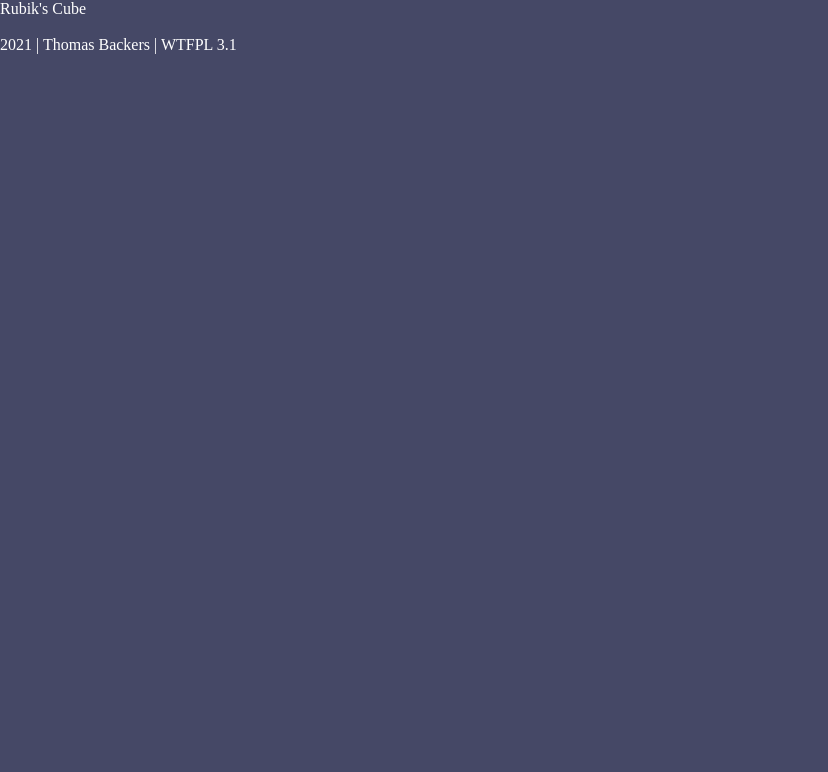
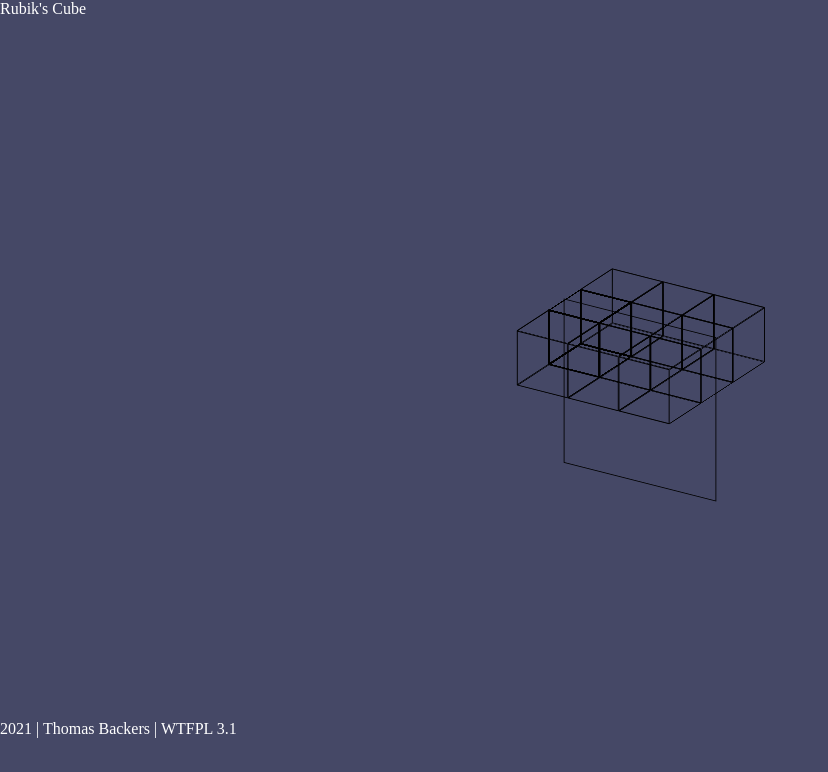
Before and after one commit to ThomasBackers/Rubik-s-Cube, a website built with Parcel: page src/index.html in a window 1280 px wide. Shown: the whole page, without its empty margins (0-828 px from the left). Built offline with nearby package versions, Linux system fonts and the light colour scheme.

Commit message:
satisfying result, new approach found

```diff
--- a/src/sass/abstracts/_variables.scss
+++ b/src/sass/abstracts/_variables.scss
@@ -2,9 +2,9 @@
 // FONTS
 // RUBIK'S CUBE
 // Cubes sizing
-$cube-width: 10vmin;
-$cube-height: 10vmin;
-$cube-depth: 10vmin;
+$cube-width: 60px;
+$cube-height: 60px;
+$cube-depth: 60px;
 // Rubik's cube sizing
 $rubiks-width: 3 * $cube-width;
 $rubiks-height: 3 * $cube-height;
--- a/src/sass/base/_base.scss
+++ b/src/sass/base/_base.scss
@@ -1,4 +1,11 @@
 body {
     background-color: #454866;
     color: white;
+    height: 100vh;
+    header {
+        height: 10vh;
+    }
+    footer {
+        height: 10vh;
+    }
 }
--- a/src/sass/layout/_scene.scss
+++ b/src/sass/layout/_scene.scss
@@ -3,9 +3,9 @@
 //         display: flex;
 //         justify-content: center;
 //         align-items: center;
-//         &__unit {
-//             width: $unit-width;
-//             height: $unit-height;
+//         &__cube {
+//             width: $cube-width;
+//             height: $cube-height;
 //             position: relative;
 //             transform-style: preserve-3d;
 //             transform: rotateX(24deg) rotateY(32deg);
@@ -16,47 +16,129 @@
 //                 position: absolute;
 //                 &:nth-of-type(1),
 //                 &:nth-of-type(2) {
-//                     width: $unit-width;
-//                     height: $unit-height;
+//                     width: $cube-width;
+//                     height: $cube-height;
 //                 }
 //                 &:nth-of-type(1) {
-//                     transform: translate3d(0, 0, $unit-depth * $first-side-coeff);
+//                     transform: translate3d(0, 0, $cube-depth * $transform-coeff);
 //                 }
 //                 &:nth-of-type(2) {
-//                     transform: translate3d(0, 0, $unit-depth * $second-side-coeff);
+//                     transform: translate3d(0, 0, $cube-depth * (- $transform-coeff));
 //                 }
 //                 &:nth-of-type(3),
 //                 &:nth-of-type(4) {
-//                     width: $unit-depth;
-//                     height: $unit-height;
+//                     width: $cube-depth;
+//                     height: $cube-height;
 //                     left: 50%;
 //                     top: 50%;
 //                 }
 //                 &:nth-of-type(3) {
-//                     transform: translate(-50%, -50%) rotateY($first-side-rotation) translate3d(0, 0, $unit-width * $first-side-coeff);
+//                     transform: translate(-50%, -50%) rotateY($side-rotation-angle) translate3d(0, 0, $cube-width * $transform-coeff);
 //                 }
 //                 &:nth-of-type(4) {
-//                     transform: translate(-50%, -50%) rotateY($second-side-rotation) translate3d(0, 0, $unit-width * $first-side-coeff);
+//                     transform: translate(-50%, -50%) rotateY((-$side-rotation-angle)) translate3d(0, 0, $cube-width * $transform-coeff);
 //                 }
 //                 &:nth-of-type(5),
 //                 &:nth-of-type(6) {
-//                     height: $unit-depth;
-//                     width: $unit-width;
+//                     height: $cube-depth;
+//                     width: $cube-width;
 //                     top: 50%;
 //                     left: 50%;
 //                 }
 //                 &:nth-of-type(5) {
-//                     transform: translate(-50%, -50%) rotateX($second-side-rotation) translate3d(0, 0, $unit-height * $first-side-coeff);
+//                     transform: translate(-50%, -50%) rotateX((-$side-rotation-angle)) translate3d(0, 0, $cube-height * $transform-coeff);
 //                 }
 //                 &:nth-of-type(6) {
-//                     transform: translate(-50%, -50%) rotateX($first-side-rotation) translate3d(0, 0, $unit-height * $first-side-coeff);
+//                     transform: translate(-50%, -50%) rotateX($side-rotation-angle) translate3d(0, 0, $cube-height * $transform-coeff);
 //                 }
 //             }
 //         }
 //     }
 // }
 .scene {
+    height: 80vh;
     display: flex;
     justify-content: center;
     align-items: center;
+    .rubik-s-cube {
+        width: $rubiks-width;
+        height: $rubiks-height;
+        position: relative;
+        border: 1px solid black;
+        transform: rotateX(24deg) rotateY(32deg);
+        transform-style: preserve-3d;
+        &__cube {
+            position: absolute;
+            width: $cube-width;
+            height: $cube-height;
+            box-sizing: border-box;
+            transform-style: preserve-3d;
+            &:nth-of-type(1) {
+                transform: translate3d(0, 0, $cube-depth * 2 * $transform-coeff);
+            }
+            &:nth-of-type(3) {
+                transform: translate3d(0, 0, $cube-depth * (- 2 * $transform-coeff));
+            }
+            &:nth-of-type(4) {
+                transform: translate3d($cube-width, 0, $cube-depth * 2 * $transform-coeff);
+            }
+            &:nth-of-type(5) {
+                transform: translate3d($cube-width, 0, 0);
+            }
+            &:nth-of-type(6) {
+                transform: translate3d($cube-width, 0, $cube-depth * (- 2 * $transform-coeff));
+            }
+            &:nth-of-type(7) {
+                transform: translate3d(2 * $cube-width, 0, $cube-depth * 2 * $transform-coeff);
+            }
+            &:nth-of-type(8) {
+                transform: translate3d(2 * $cube-width, 0, 0);
+            }
+            &:nth-of-type(9) {
+                transform: translate3d(2 * $cube-width, 0, $cube-depth * (- 2 * $transform-coeff));
+            }
+            &__side {
+                border: 1px solid black;
+                box-sizing: border-box;
+                position: absolute;
+                &:nth-of-type(1),
+                &:nth-of-type(2) {
+                    width: $cube-width;
+                    height: $cube-height;
+                }
+                &:nth-of-type(1) {
+                    transform: translate3d(0, 0, $cube-depth * $transform-coeff);
+                }
+                &:nth-of-type(2) {
+                    transform: translate3d(0, 0, $cube-depth * (-$transform-coeff));
+                }
+                &:nth-of-type(3),
+                &:nth-of-type(4) {
+                    width: $cube-depth;
+                    height: $cube-height;
+                    left: 50%;
+                    top: 50%;
+                }
+                &:nth-of-type(3) {
+                    transform: translate(-50%, -50%) rotateY($side-rotation-angle) translate3d(0, 0, $cube-width * $transform-coeff);
+                }
+                &:nth-of-type(4) {
+                    transform: translate(-50%, -50%) rotateY(-$side-rotation-angle) translate3d(0, 0, $cube-width * $transform-coeff);
+                }
+                &:nth-of-type(5),
+                &:nth-of-type(6) {
+                    height: $cube-depth;
+                    width: $cube-width;
+                    top: 50%;
+                    left: 50%;
+                }
+                &:nth-of-type(5) {
+                    transform: translate(-50%, -50%) rotateX(-$side-rotation-angle) translate3d(0, 0, $cube-height * $transform-coeff);
+                }
+                &:nth-of-type(6) {
+                    transform: translate(-50%, -50%) rotateX($side-rotation-angle) translate3d(0, 0, $cube-height * $transform-coeff);
+                }
+            }
+        }
+    }
 }
```
